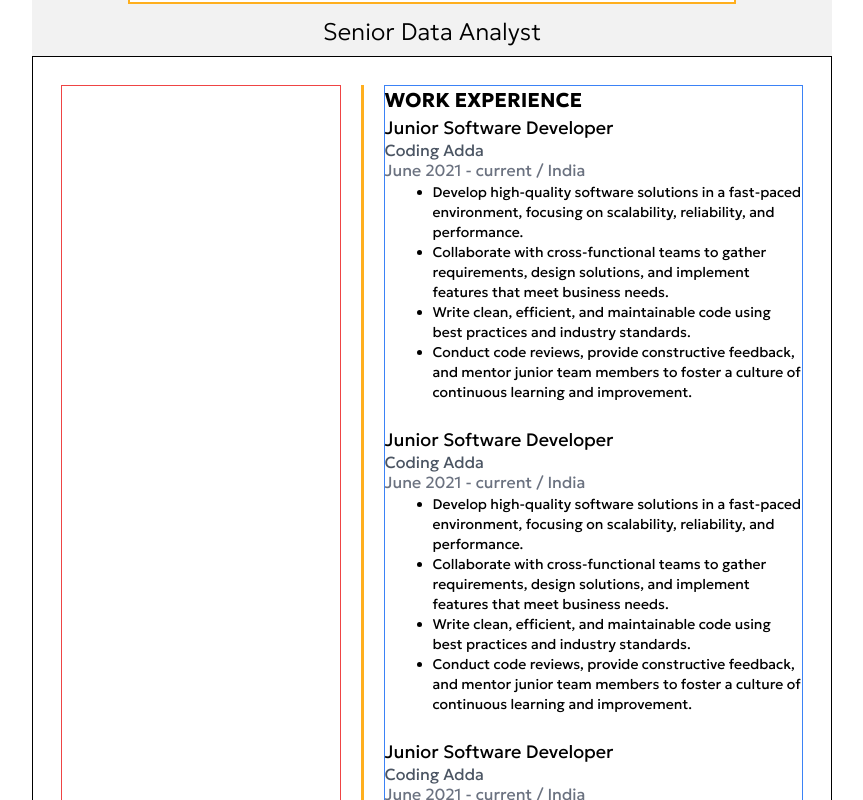
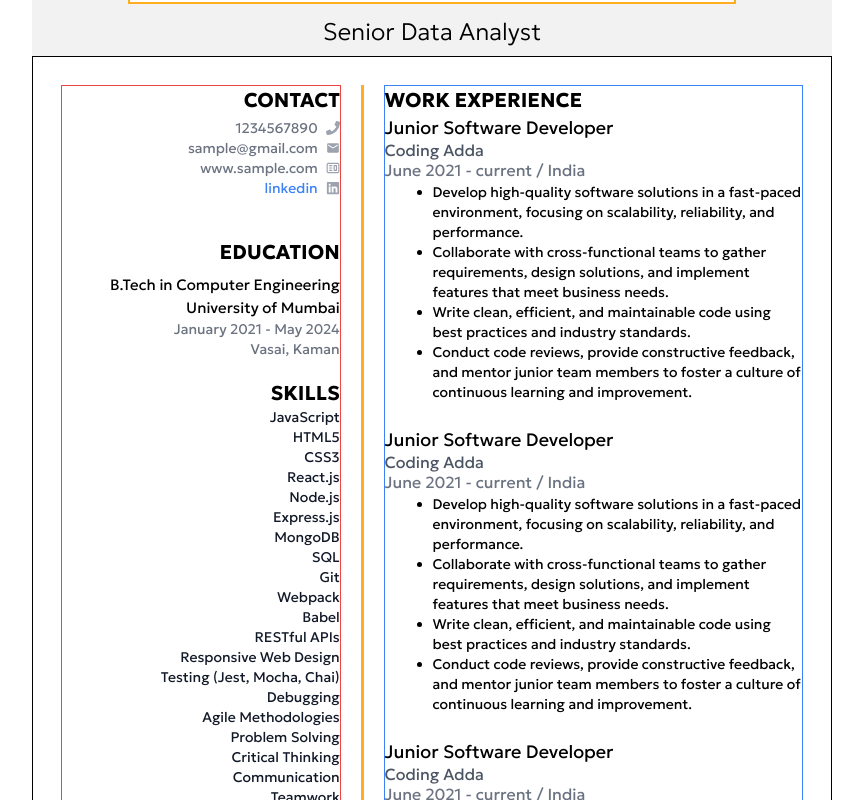
Before and after one commit to HarikrishnanYPR1707/EcliptiQ, a React (Vite) app: page /templates/da/slr in a window 1280 px wide. Shown: the part 420-1220 px from the top of the page, without its empty margins (208-1071 px from the left). Built offline with nearby package versions, Linux system fonts and the light colour scheme; no server answers; a web font is replaced by a local one.

Commit message:
Done with education and skills section

```diff
--- a/src/components/resumeTemplates/da/DaSlr.jsx
+++ b/src/components/resumeTemplates/da/DaSlr.jsx
@@ -47,7 +47,96 @@ const DaSlr = () => {
           {/* bottom section */}
           <div className="flex gap-5 border border-black p-7">
             {/* ----------- left section -----------*/}
-            <div className="w-[40%] border border-red-500"></div>
+            <div className="w-[40%] border border-red-500">
+              {/* contact section  */}
+              <div className="mb-10">
+                <h1 className="mb-1 text-end text-xl font-bold uppercase">
+                  Contact
+                </h1>
+                <div className="flex flex-col items-end justify-between">
+                  <p className="flex w-fit flex-row-reverse items-center justify-center gap-2 text-sm text-gray-500">
+                    <FaPhone className="text-gray-400" />
+                    <span className="">1234567890</span>
+                  </p>
+                  <p className="flex w-fit flex-row-reverse items-center justify-center gap-2 text-sm text-gray-500">
+                    <MdEmail className="text-gray-400" />
+                    <span className="">sample@gmail.com</span>
+                  </p>
+                  <p className="flex w-fit flex-row-reverse items-center justify-center text-sm text-gray-500">
+                    <a
+                      href="#"
+                      className="flex flex-row-reverse items-center justify-center gap-2"
+                    >
+                      <CgWebsite className="text-gray-400" />
+                      www.sample.com
+                    </a>
+                  </p>
+                  <p className="flex w-fit flex-row-reverse items-center justify-center text-sm text-gray-500">
+                    <a
+                      href=""
+                      className="flex flex-row-reverse items-center  justify-center gap-2"
+                    >
+                      <FaLinkedin className="text-gray-400" />
+                      <span className="text-blue-500">linkedin</span>
+                    </a>
+                  </p>
+                </div>
+              </div>
+              {/* education section  */}
+              <div className="mb-5 text-end">
+                <h1 className="mb-2 text-end text-xl font-bold uppercase">
+                  Education
+                </h1>
+                <div className="">
+                  {/* header section */}
+                  <h1 className="flex flex-col-reverse text-[15px]">
+                    <span className="">University of Mumbai</span>
+                    <span className="">B.Tech in Computer Engineering</span>
+                  </h1>
+                  {/* Date and place section */}
+                  <div className="flex flex-col items-end justify-between text-sm text-gray-500">
+                    <p className="">
+                      <span className="">January 2021</span>
+                      {" - "}
+                      <span className="">May 2024</span>
+                    </p>
+                    <p className="">Vasai, Kaman</p>
+                  </div>
+                </div>
+              </div>
+              {/* skills section  */}
+              <div className="">
+                <h1 className="text-end text-xl font-bold uppercase">Skills</h1>
+                <div className="flex flex-col items-end text-sm text-gray-900">
+                  {[
+                    "JavaScript",
+                    "HTML5",
+                    "CSS3",
+                    "React.js",
+                    "Node.js",
+                    "Express.js",
+                    "MongoDB",
+                    "SQL",
+                    "Git",
+                    "Webpack",
+                    "Babel",
+                    "RESTful APIs",
+                    "Responsive Web Design",
+                    "Testing (Jest, Mocha, Chai)",
+                    "Debugging",
+                    "Agile Methodologies",
+                    "Problem Solving",
+                    "Critical Thinking",
+                    "Communication",
+                    "Teamwork",
+                  ].map((skill, i) => (
+                    <span key={i} className="">
+                      {skill}
+                    </span>
+                  ))}
+                </div>
+              </div>
+            </div>
             {/* ----------- divider ----------- */}
             <div className="min-h-[1131px] w-[3px] bg-[#ffaf1e]" />
             {/* ----------- right section ----------- */}
```
